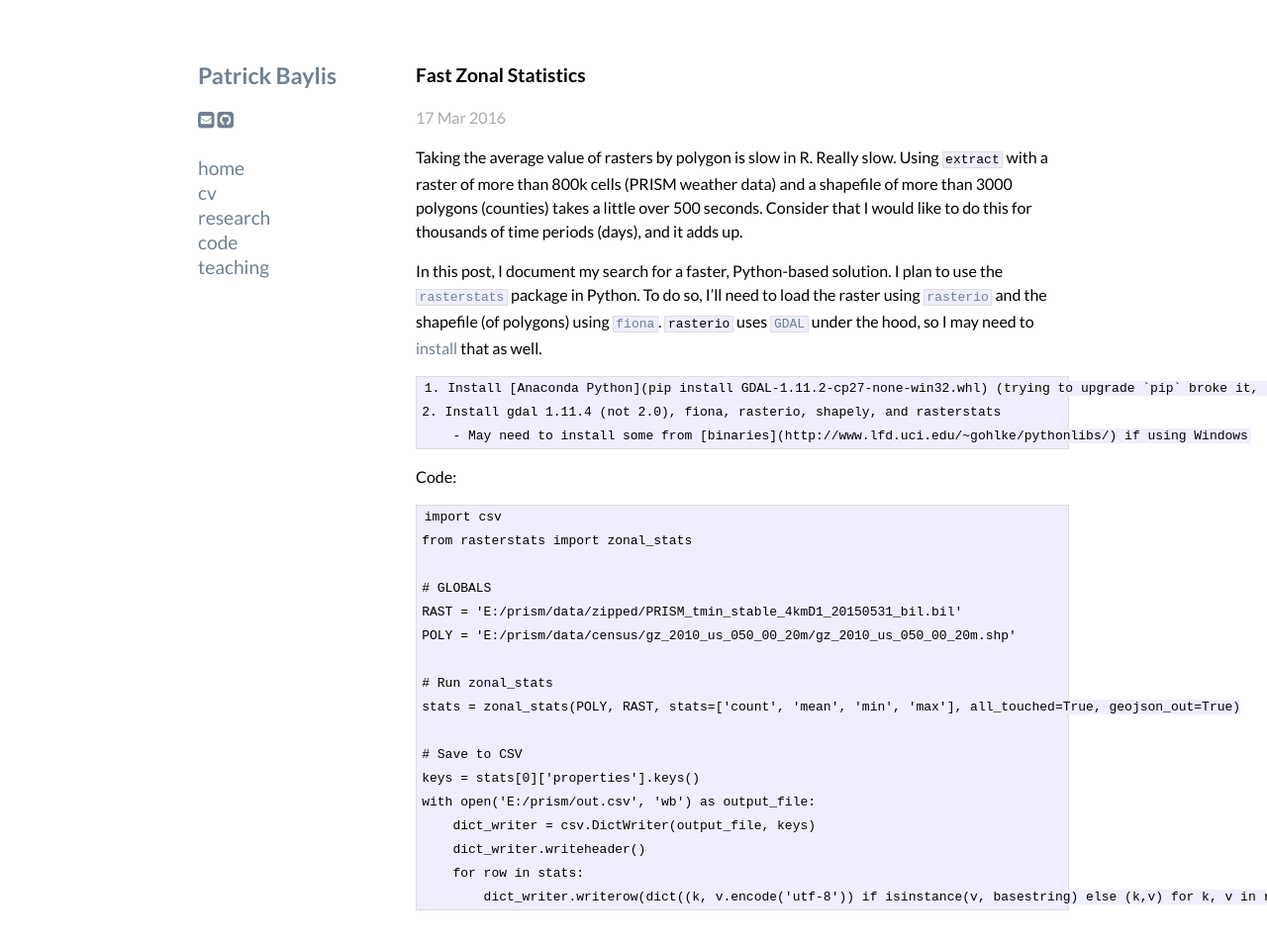
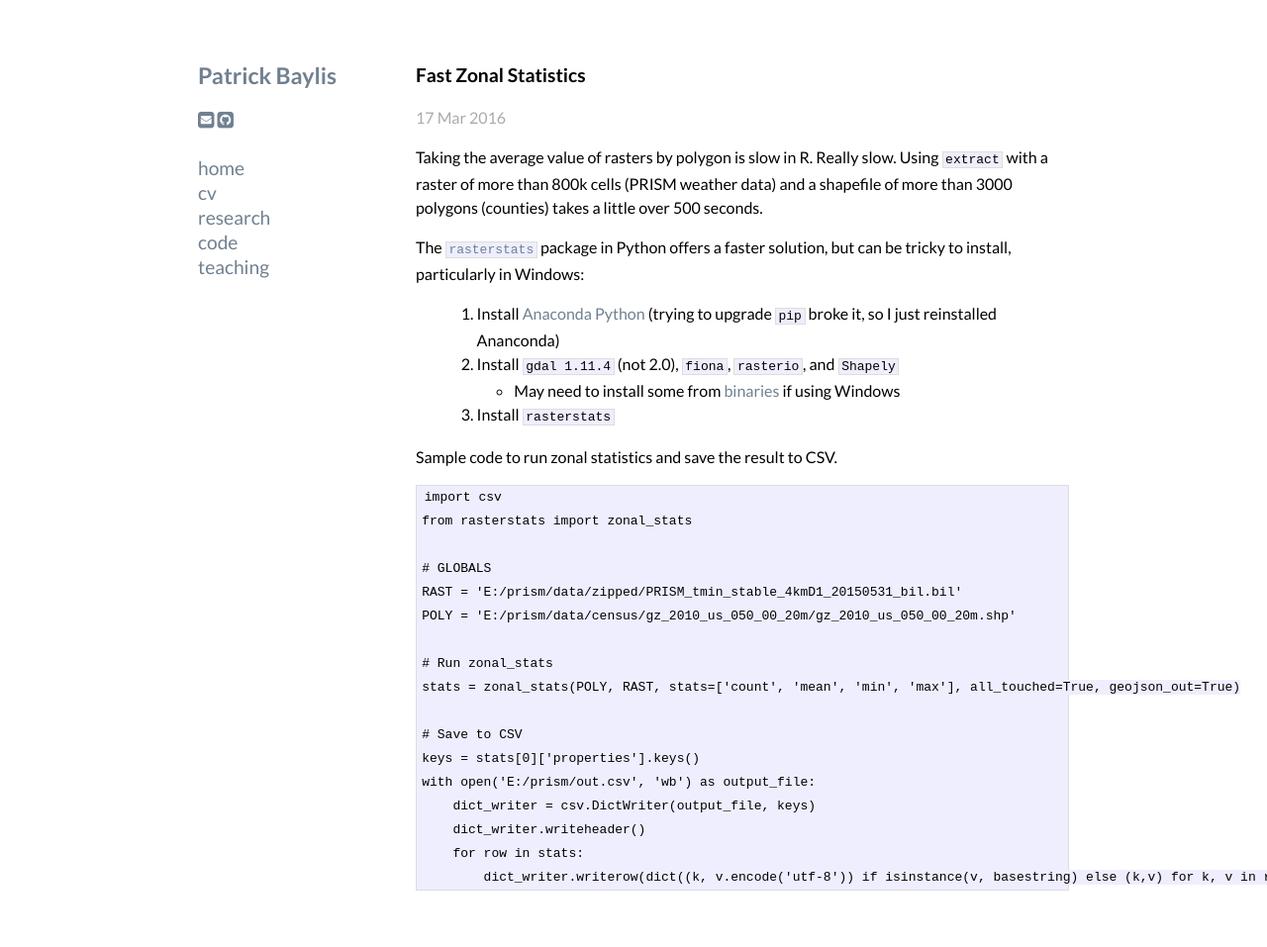
Before and after one commit to pbaylis/pbaylis.github.io, a Jekyll site: the page built from _posts/2016-03-17-zonal-analysis-speed.markdown, in a window 1280 px wide. Shown: the whole page at 99% size. Built offline with Jekyll 4.4.1, drawn with Linux system fonts in a browser that asks for light colours; nearby versions of some CDN libraries.

Commit message:
update formatting

```diff
--- a/_posts/2016-03-17-zonal-analysis-speed.markdown
+++ b/_posts/2016-03-17-zonal-analysis-speed.markdown
@@ -5,15 +5,16 @@ date:   2016-03-17
 categories: GIS, R, python, zonal statistics, optimization
 ---
 
-Taking the average value of rasters by polygon is slow in R. Really slow. Using `extract` with a raster of more than 800k cells (PRISM weather data) and a shapefile of more than 3000 polygons (counties) takes a little over 500 seconds. Consider that I would like to do this for thousands of time periods (days), and it adds up.
+Taking the average value of rasters by polygon is slow in R. Really slow. Using `extract` with a raster of more than 800k cells (PRISM weather data) and a shapefile of more than 3000 polygons (counties) takes a little over 500 seconds.
 
-In this post, I document my search for a faster, Python-based solution. I plan to use the [`rasterstats`](http://pythonhosted.org/rasterstats/) package in Python. To do so, I'll need to load the raster using [`rasterio`](https://github.com/mapbox/rasterio) and the shapefile (of polygons) using [`fiona`](http://toblerity.org/fiona/). `rasterio` uses [`GDAL`](http://www.gdal.org/) under the hood, so I may need to [install](http://trac.osgeo.org/osgeo4w/wiki) that as well.
+The [`rasterstats`](http://pythonhosted.org/rasterstats/) package in Python offers a faster solution, but can be tricky to install, particularly in Windows:
 
-    1. Install [Anaconda Python](pip install GDAL-1.11.2-cp27-none-win32.whl) (trying to upgrade `pip` broke it, so I just reinstalled Ananconda)
-    2. Install gdal 1.11.4 (not 2.0), fiona, rasterio, shapely, and rasterstats
-        - May need to install some from [binaries](http://www.lfd.uci.edu/~gohlke/pythonlibs/) if using Windows
+1. Install [Anaconda Python](pip install GDAL-1.11.2-cp27-none-win32.whl) (trying to upgrade `pip` broke it, so I just reinstalled Ananconda)
+2. Install `gdal 1.11.4` (not 2.0), `fiona`, `rasterio`, and `Shapely`
+    * May need to install some from [binaries](http://www.lfd.uci.edu/~gohlke/pythonlibs/) if using Windows
+3. Install `rasterstats`
 
-Code:
+Sample code to run zonal statistics and save the result to CSV.
 
     import csv
     from rasterstats import zonal_stats
```
